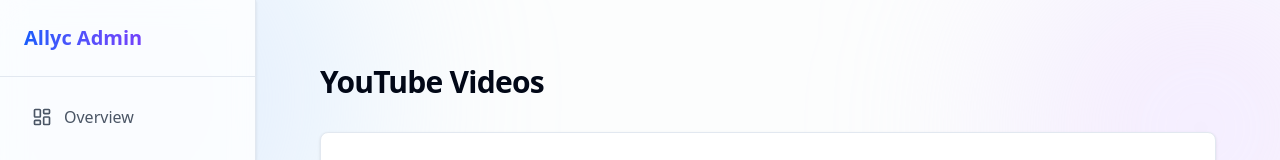
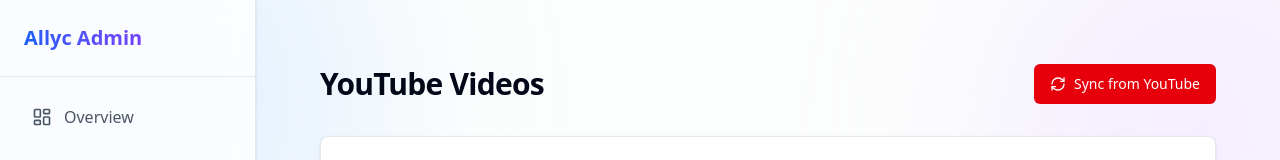
Before and after one commit to PaddlePOPA96/landing-allyc, a Next.js app: page /dashboard/youtube in a window 1280 px wide. Shown: the top 160 px of the page. Built offline with nearby package versions, Linux system fonts and the light colour scheme; no server answers; the database is empty; sample sign-in values are in the browser's storage.

Commit message:
feat: add YouTube auto-sync with API integration

```diff
--- /dev/null
+++ b/src/app/api/youtube-sync/route.ts
@@ -0,0 +1,48 @@
+import { NextResponse } from 'next/server';
+
+export async function GET() {
+    try {
+        const YOUTUBE_API_KEY = process.env.YOUTUBE_API_KEY;
+        const CHANNEL_ID = process.env.YOUTUBE_CHANNEL_ID;
+
+        if (!YOUTUBE_API_KEY || !CHANNEL_ID) {
+            return NextResponse.json({
+                success: false,
+                error: "YouTube API key or Channel ID not configured"
+            }, { status: 500 });
+        }
+
+        // Fetch latest videos from YouTube
+        const response = await fetch(
+            `https://www.googleapis.com/youtube/v3/search?key=${YOUTUBE_API_KEY}&channelId=${CHANNEL_ID}&part=snippet,id&order=date&maxResults=10&type=video`,
+            { next: { revalidate: 0 } } // Don't cache
+        );
+
+        if (!response.ok) {
+            throw new Error('Failed to fetch from YouTube API');
+        }
+
+        const data = await response.json();
+
+        // Transform to our format
+        const videos = data.items.map((item: any) => ({
+            videoId: item.id.videoId,
+            videoUrl: `https://www.youtube.com/watch?v=${item.id.videoId}`,
+            thumbnailUrl: item.snippet.thumbnails.high?.url || item.snippet.thumbnails.default?.url,
+            title: item.snippet.title,
+            publishedAt: item.snippet.publishedAt,
+        }));
+
+        return NextResponse.json({
+            success: true,
+            videos
+        });
+
+    } catch (error) {
+        console.error('YouTube API error:', error);
+        return NextResponse.json({
+            success: false,
+            error: error instanceof Error ? error.message : "Failed to fetch videos"
+        }, { status: 500 });
+    }
+}
--- a/src/app/dashboard/youtube/page.tsx
+++ b/src/app/dashboard/youtube/page.tsx
@@ -25,6 +25,7 @@
     const [newViews, setNewViews] = useState("");
 
     const [loading, setLoading] = useState(false);
+    const [syncing, setSyncing] = useState(false);
 
     useEffect(() => {
         fetchVideos();
@@ -65,10 +66,57 @@
         fetchVideos();
     };
 
+    const handleSync = async () => {
+        try {
+            setSyncing(true);
+            const res = await fetch('/api/youtube-sync');
+            const data = await res.json();
+
+            if (data.success && data.videos) {
+                let addedCount = 0;
+                const currentUrls = new Set(videos.map(v => v.videoUrl));
+
+                for (const video of data.videos) {
+                    if (!currentUrls.has(video.videoUrl)) {
+                        await addYoutubeVideo(
+                            video.videoUrl,
+                            video.thumbnailUrl,
+                            video.title,
+                            "Recent"
+                        );
+                        addedCount++;
+                    }
+                }
+
+                // Clear cache after sync
+                const { clearCache } = await import("@/lib/cache");
+                clearCache("youtube_videos");
+
+                alert(`✅ Synced! Added ${addedCount} new video(s).`);
+                fetchVideos();
+            } else {
+                alert(`❌ ${data.error || 'Failed to sync. Check API configuration.'}`);
+            }
+        } catch (e) {
+            console.error(e);
+            alert("❌ Error syncing from YouTube.");
+        } finally {
+            setSyncing(false);
+        }
+    };
+
     return (
         <div className="space-y-8 p-8">
             <div className="flex justify-between items-center">
                 <h1 className="text-3xl font-bold tracking-tight">YouTube Videos</h1>
+                <Button
+                    onClick={handleSync}
+                    disabled={syncing}
+                    className="gap-2 bg-red-600 hover:bg-red-700 text-white"
+                >
+                    <RefreshCw size={16} className={syncing ? "animate-spin" : ""} />
+                    {syncing ? "Syncing..." : "Sync from YouTube"}
+                </Button>
             </div>
 
             {/* Add Form */}
```
Also changed, not shown: 1 other file (tests, documents, lock files or other folders).
